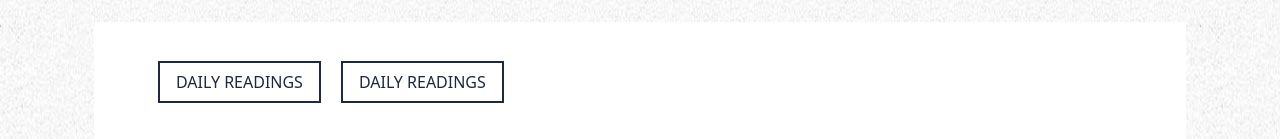
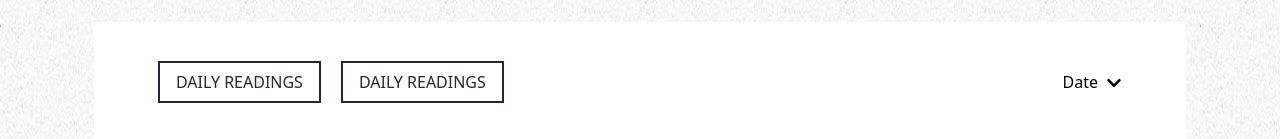
Before and after one commit to marville001/caweb-new, a React (Create React App) app: page /events in a window 1280 px wide. Shown: the part 234-373 px from the top of the page. Built offline with nearby package versions, Linux system fonts and the light colour scheme.

Commit message:
Update events header

```diff
--- a/src/pages/Events.jsx
+++ b/src/pages/Events.jsx
@@ -1,6 +1,6 @@
 import React from "react";
 import { Link } from "react-router-dom";
-
+import {FaChevronDown} from "react-icons/fa"
 const Events = () => {
   return (
     <div className="container  py-14">
@@ -23,6 +23,9 @@ const Events = () => {
               Daily readings
             </Link>
           </div>
+          <div className="flex gap-6">
+              <div className="flex items-center cursor-pointer">Date <FaChevronDown className="mt-[2px] ml-2" /> </div>
+          </div>
         </div>
       </div>
     </div>
```
Also changed, not shown: 1 other file (tests, documents, lock files or other folders).
